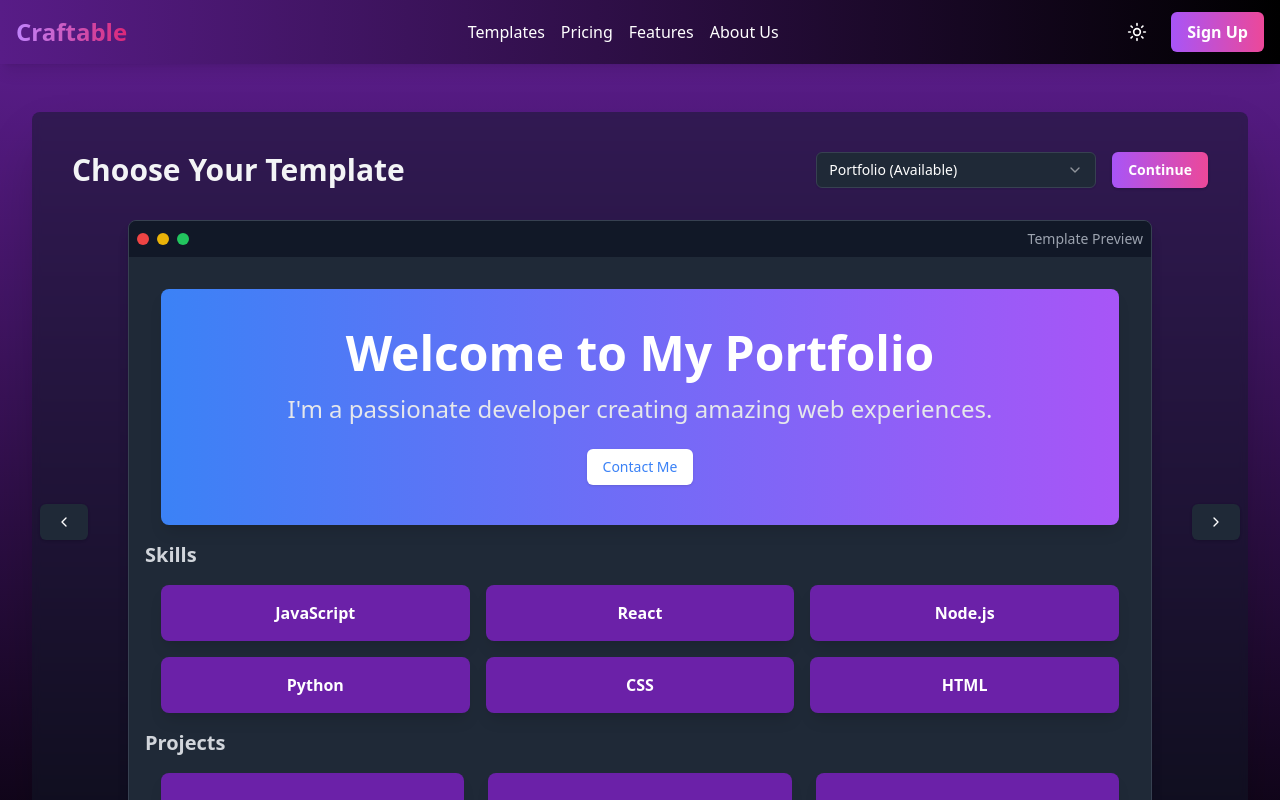
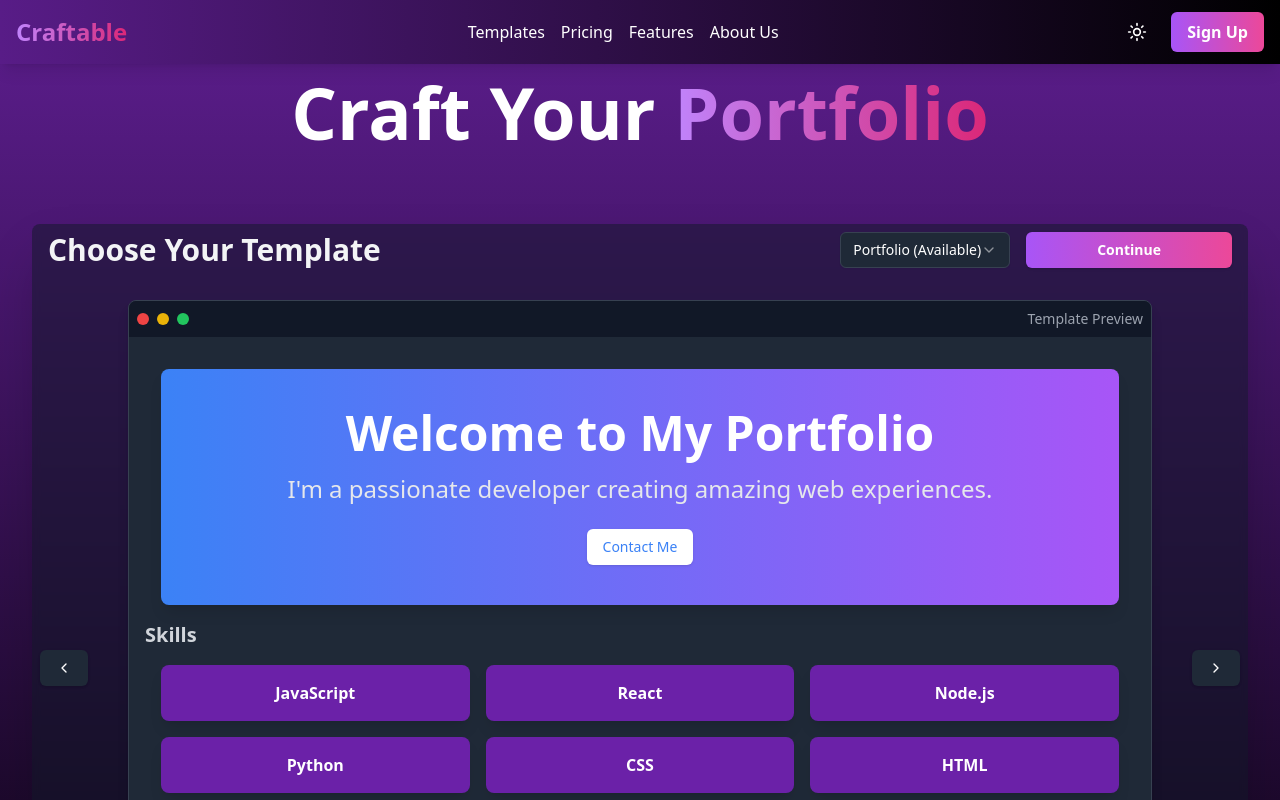
Before and after one commit to moiz2405/Craftable, a Next.js app: page /craft in a window 1280 px wide. Shown: the top 800 px of the page. Built offline with nearby package versions, Linux system fonts and the light colour scheme.

Commit message:
updated projects

```diff
--- a/components/craft/CraftSite.tsx
+++ b/components/craft/CraftSite.tsx
@@ -11,11 +11,17 @@ interface CraftSiteProps {
 export default function CraftSite({ selectedSite }: CraftSiteProps) {
     return (
         <div className="min-h-screen flex flex-col text-white bg-gradient-to-b from-purple-900 to-black">
-
-
+            <header className="text-center py-3 px-4"> {/* Reduced py-16 to py-8 */}
+                <h1 className="text-5xl md:text-7xl font-extrabold mb-4"> {/* Reduced mb-8 to mb-4 */}
+                    Craft Your{' '}
+                    <span className="font-bold text-transparent bg-clip-text bg-gradient-to-r from-purple-400 to-pink-600">
+                        {selectedSite}
+                    </span>
+                </h1>
+            </header>
             <main className="flex-grow flex flex-col items-center justify-center px-8 py-12">
-
-                <div className="w-full max-w-7xl mx-auto bg-gray-900/50 backdrop-blur-sm rounded-lg shadow-2xl overflow-hidden">
+                {/* Zoomed Out Effect (80%) */}
+                <div className="w-full max-w-7xl mx-auto bg-gray-900/50 backdrop-blur-sm rounded-lg shadow-2xl overflow-hidden transform scale-80">
                     <TemplateSelector />
                 </div>
             </main>
--- a/components/templates/TemplateSelector.tsx
+++ b/components/templates/TemplateSelector.tsx
@@ -2,7 +2,6 @@
 
 import { useState, useEffect } from 'react';
 import { Button } from "@/components/ui/button";
-import { Card, CardContent, CardFooter } from "@/components/ui/card";
 import { Select, SelectContent, SelectItem, SelectTrigger, SelectValue } from "@/components/ui/select";
 import { motion, AnimatePresence } from 'framer-motion';
 import { ChevronLeft, ChevronRight } from 'lucide-react';
@@ -62,7 +61,7 @@ function TemplateCard({
                     {components.length > 0 ? (
                         components.map(({ component: Component, title }, index) => (
                             <div key={index} className="space-y-4">
-                                <h3 className="text-xl font-semibold text-gray-300">{title}</h3> {/* Dynamic heading */}
+                                <h3 className="text-xl font-semibold text-gray-300">{title}</h3>
                                 <Component style={style} onStyleChange={() => { }} />
                             </div>
                         ))
@@ -127,7 +126,7 @@ export default function TemplateSelector() {
     const selectedTemplateData = TEMPLATES.find((template) => template.label === selectedTemplate);
 
     return (
-        <div className="space-y-8 container mx-auto px-10 py-10">
+        <div className="space-y-8 container mx-auto px-4 py-2">
             <div className="flex flex-col md:flex-row justify-between items-center mb-6 gap-4">
                 <h2 className="text-3xl font-bold text-gray-100">Choose Your Template</h2>
                 <div className="flex gap-4">
@@ -154,7 +153,7 @@ export default function TemplateSelector() {
                     <Button
                         onClick={() => {/* Your continue button action */ }}
                         disabled={!selectedTemplate}
-                        className="bg-gradient-to-r from-purple-500 to-pink-500 text-white font-semibold transition-all duration-300"
+                        className="bg-gradient-to-r from-purple-500 to-pink-500 text-white font-semibold transition-all duration-300 w-full max-w-xs"
                     >
                         Continue
                     </Button>
@@ -162,7 +161,7 @@ export default function TemplateSelector() {
             </div>
 
             {/* Template Card Container */}
-            <div className="relative aspect-[16/9] w-full max-w-5xl mx-auto">
+            <div className="relative aspect-[13/9] w-full max-w-5xl mx-auto">
                 <AnimatePresence mode="wait">
                     <motion.div
                         key={currentStyleIndex}
@@ -181,7 +180,6 @@ export default function TemplateSelector() {
                     </motion.div>
                 </AnimatePresence>
             </div>
-
 
             {/* Separate Container for Navigation Buttons */}
             <div className="flex justify-center mt-4 space-x-2">
@@ -204,5 +202,6 @@ export default function TemplateSelector() {
                 ))}
             </div>
         </div>
+
     );
 }
```
